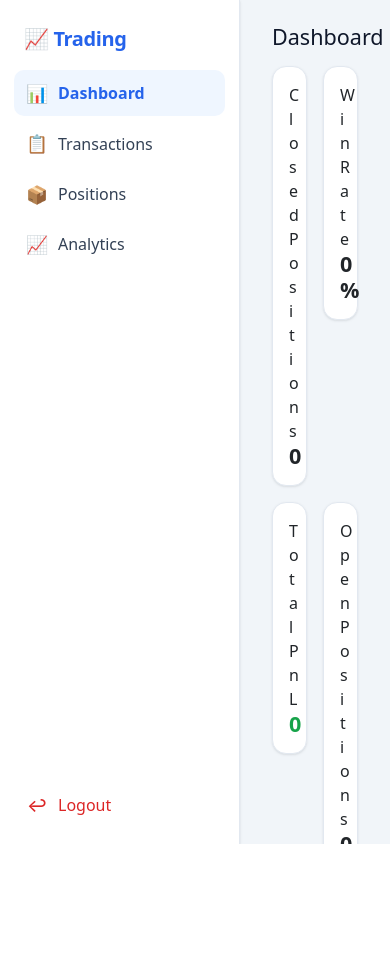
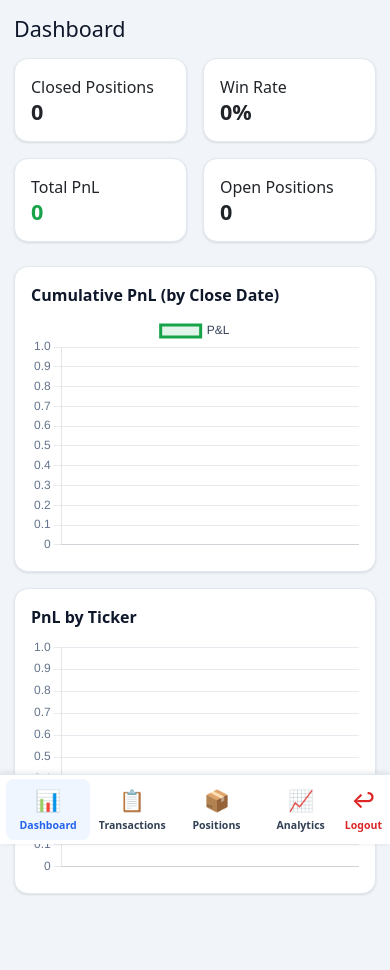
Before and after one commit to khanhkv14/trading_management, a Flask app: page / in a window 390 px wide. Before the commit the page ends 844 px from the top, so only its background shows below. Run offline with Flask 3, Linux system fonts and the light colour scheme; the visitor is signed in with stand-in values (Sample User, id 1); some libraries are stand-ins or nearby versions.

Commit message:
fix loi UI mobile

```diff
--- a/app/static/style.css
+++ b/app/static/style.css
@@ -49,6 +49,44 @@ body.is-app{ display:flex; height:100vh; overflow:hidden; }
 
 /* Trang login (chưa đăng nhập): không có sidebar, canh giữa */
 body:not(.is-app) #main-content{ max-width:460px; margin:0 auto; padding:24px; }
+
+/* =====================================================================
+   MOBILE (<=768px): sidebar dọc 240px KHÔNG dùng được trên điện thoại
+   (che hết màn hình). Chuyển thành THANH TAB Ở ĐÁY, tái sử dụng markup
+   #sidebar / .side-link sẵn có — không cần sửa HTML.
+   ===================================================================== */
+@media (max-width:768px){
+  /* Bỏ layout flex-row desktop -> cho trang cuộn bình thường theo window. */
+  body.is-app{ display:block; height:auto; overflow:visible; }
+
+  /* Sidebar -> thanh điều hướng ngang cố định dưới đáy. */
+  #sidebar{
+    position:fixed; left:0; right:0; bottom:0; top:auto;
+    width:auto; height:auto; flex-direction:row; align-items:stretch;
+    border-right:none; border-top:1px solid var(--border);
+    box-shadow:0 -1px 6px rgba(15,23,42,.10);
+    padding:4px 6px; padding-bottom:calc(4px + env(safe-area-inset-bottom));
+    z-index:1030;
+  }
+  #sidebar .brand{ display:none; }                 /* ẩn logo trên mobile */
+  .side-nav{ flex-direction:row; flex:1 1 auto; gap:0; }
+
+  /* Mỗi mục: icon trên, chữ dưới, chia đều bề ngang. */
+  .side-link{
+    flex:1; flex-direction:column; justify-content:center; gap:2px;
+    padding:6px 2px; font-size:.66rem; font-weight:600;
+    text-align:center; border-radius:8px;
+  }
+  .side-link .ico{ width:auto; flex:none; font-size:1.3rem; }
+  .side-link.logout{ margin-top:0; flex:0 0 auto; }
+
+  /* Nội dung cuộn theo window + chừa chỗ cho thanh tab đáy. */
+  #main-content{
+    height:auto; overflow:visible;
+    padding:16px 14px;
+    padding-bottom:calc(76px + env(safe-area-inset-bottom));
+  }
+}
 
 /* ---------- Cards & stat ---------- */
 .card{ background:var(--panel); border:1px solid var(--border);
```
